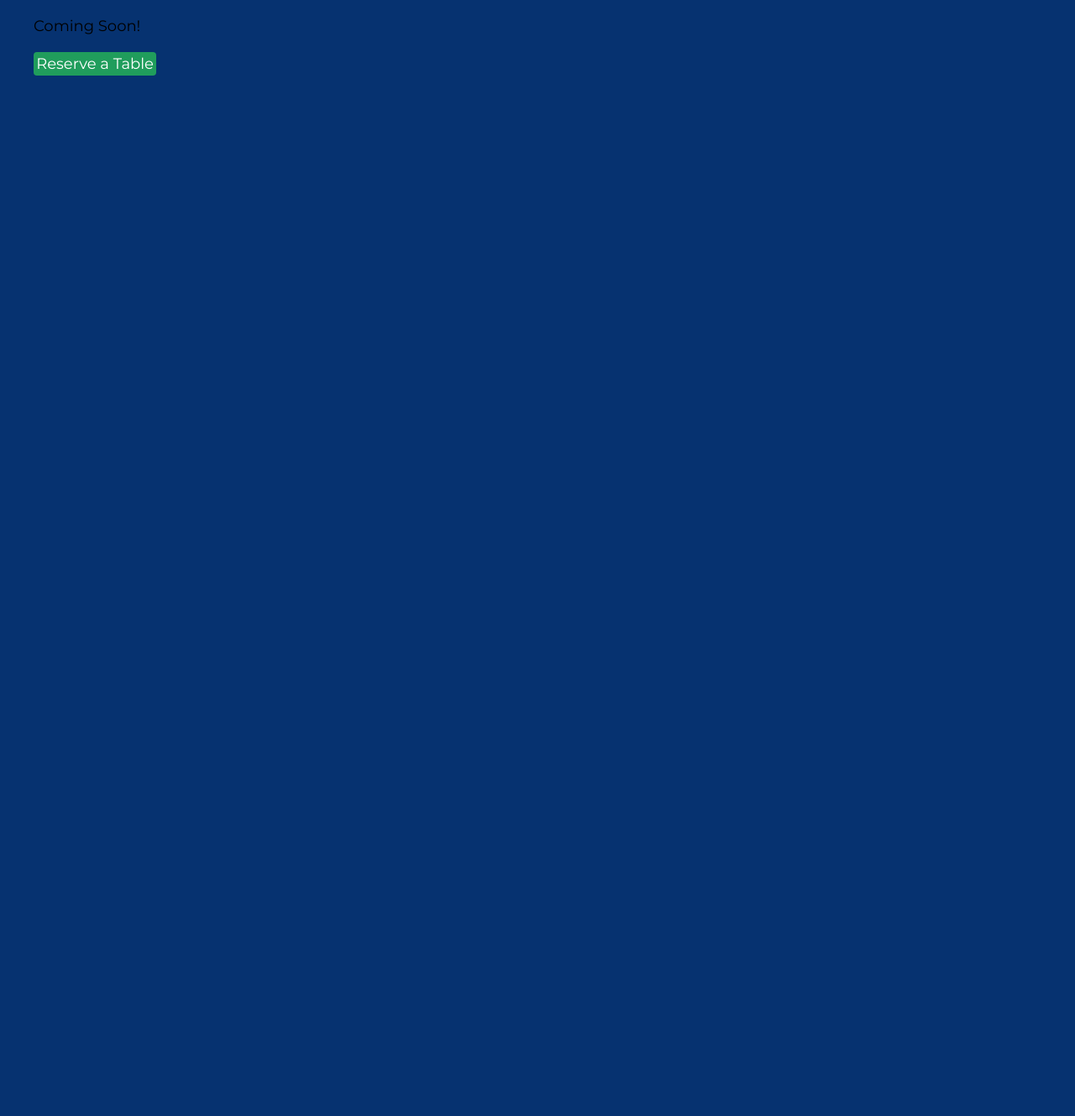
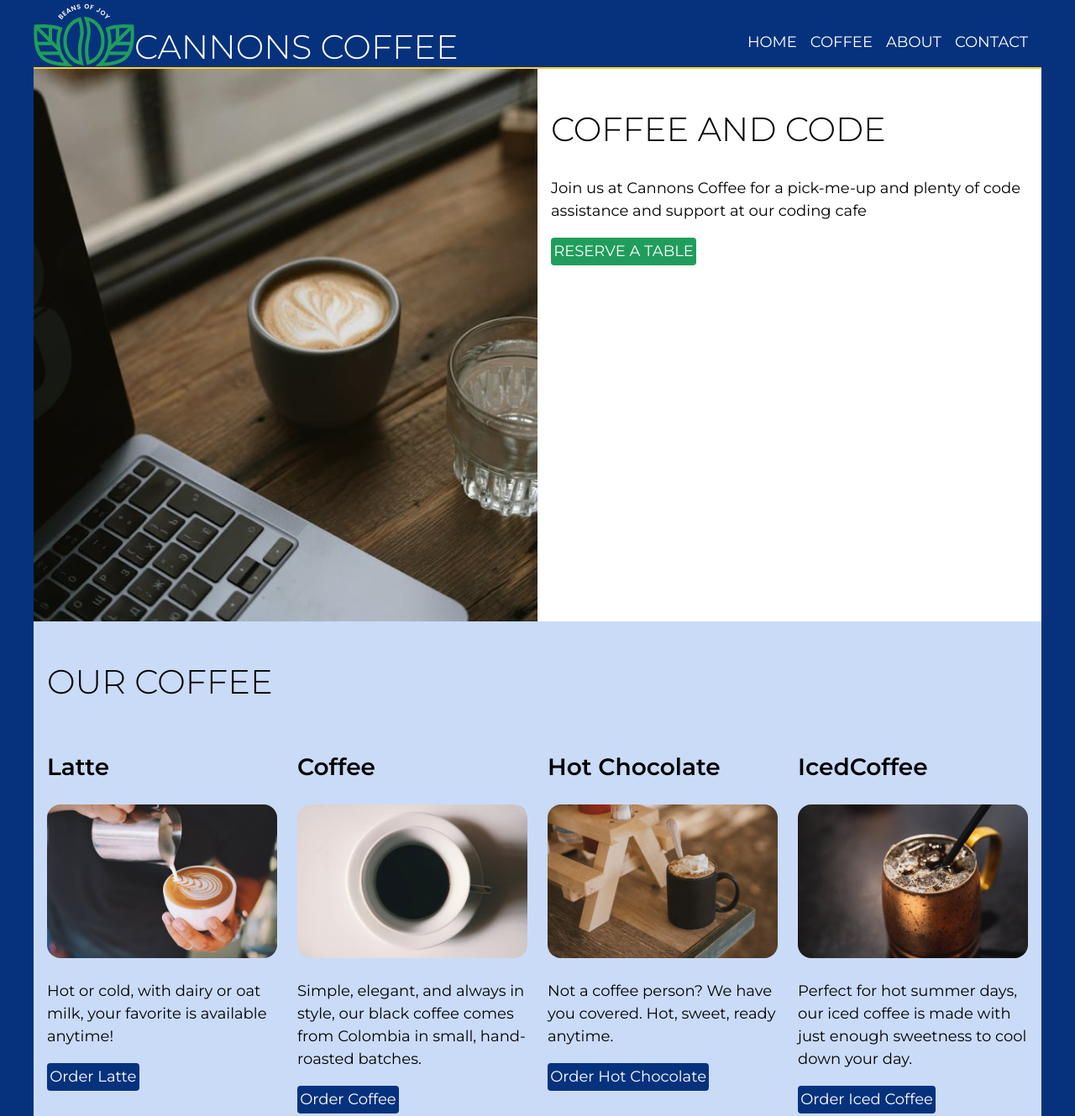
Before and after one commit to Grace-SM/cannons-coffee, a plain HTML site: page index.html in a window 1280 px wide. Shown: the top 1329 px of the page at 84% size. Before the commit the page ends 800 px from the top, so only its background shows below. Drawn offline with Linux system fonts and the light colour scheme.

Commit message:
html and css for homepage

```diff
--- a/css/styles.css
+++ b/css/styles.css
@@ -23,11 +23,9 @@ html {
   box-sizing: inherit;
 }
 
-
-
 body {
   color: black;
-  background-color: #063270;
+  background-color: var(--catalina);
   font-family: var(--main-font);
   font-size: 1.125rem;
   line-height: 1.5;
@@ -64,6 +62,8 @@ h3 {
   text-decoration: none;
   border-radius: 0.25rem;
 padding: .2rem;
+text-transform: uppercase;
+display: inline-block;
 }
 
 .mainbutton {
@@ -72,11 +72,132 @@ padding: .2rem;
   text-decoration: none;
   border-radius: 0.25rem;
 padding: .2rem;
+display: inline-block;
 }
-
 
 
 .container {
 max-width: 1200px;
 margin: 0 auto;
 }
+
+header { background-color: var(--catalina);
+  text-align: center;
+  border-bottom: 2px solid var(--sunglow);
+  /* display: flex; */
+  color: var(--white);
+  /* text-transform: uppercase; */
+
+}
+
+
+nav ul {
+list-style-type: none;
+flex-flow: row wrap;
+display: flex;
+justify-content: center;
+padding: 1rem;
+margin: .5rem;
+gap: 1rem;
+}
+
+nav a {
+  color: var(--white);
+  text-decoration: none;
+  text-transform: uppercase;
+}
+
+main{
+  background-color: var(--light-blue);
+}
+
+img {
+  max-width:100%;
+}
+
+.hero-content{
+  padding: 1rem;
+  background-color: var(--white);
+}
+
+
+.our-coffee{
+  padding: 1rem;
+  background-color: var(--light-blue);
+}
+
+.card img{
+   border-radius: 1rem;
+}
+
+.card h3{
+  font-weight: 600;
+}
+
+footer{
+  text-align: center;
+  background-color: var(--catalina);
+  color: var(--white);
+  padding: 1rem;
+  border-top: 2px solid var(--sunglow);
+}
+
+
+@media (min-width: 650px) {
+  .hero{
+    display: flex;
+  }
+
+  .hero img,
+  .hero-content{
+    width: 50%;
+  }
+
+  .hero img{
+    object-fit: cover;
+  }
+
+  .cards{
+    display: flex;
+    flex-wrap: wrap;
+    gap: 1.5rem;
+  }
+
+  .card{
+    flex: 1 1 40%;
+    width: 48%;
+  }
+}
+
+@media (min-width: 1000px){
+
+    main {
+    width: 100%;
+    max-width: none;
+    margin: 0;
+  }
+  body{
+    background-color: var(--catalina);
+  }
+.card{
+  flex: 1 1 20%;
+}
+
+header{
+  display: flex;
+  align-items: flex-end;
+}
+
+header nav{
+  margin-left: auto;
+}
+
+header h1 {
+    font-size: 2.5rem;
+  }
+
+  header nav ul {
+  margin: 0;
+  padding: 1;
+}
+}
--- a/index.html
+++ b/index.html
@@ -10,8 +10,97 @@
 
 <body>
     <div class="container">
-        <p>Coming Soon!</p>
-        <a href="link" class="button">Reserve a Table</a>
+
+        <header>
+
+            <img src="images/logo-nav.png" alt="cannons coffee logo, Beans of Joy">
+            <h1>CANNONS COFFEE</h1>
+            <nav>
+                <ul>
+                    <li><a href="index.html">Home</a></li>
+                    <li><a href="latte.html">Coffee</a></li>
+                    <li><a href="https://layalicoffeehouse.com/" target="_blank">About</a></li>
+                    <li><a href="mailto:graceprojectsinc@gmail.com">Contact</a></li>
+                </ul>
+            </nav>
+
+
+        </header>
+
+        <main>
+
+            <section class="hero">
+                <img src="images/coffee-computer.jpg" alt="Laptop with a cup of coffee and a glass of water">
+                <div class="hero-content">
+                    <h2> Coffee and Code</h2>
+                    <p>Join us at Cannons Coffee for a pick-me-up and plenty of code assistance and support at our
+                        coding
+                        cafe</p>
+                    <a href="https://rimalcoffee.com/events" class="button">Reserve a Table</a>
+                </div>
+            </section>
+
+            <section class="our-coffee">
+                <h2>Our Coffee</h2>
+
+                <div class="cards">
+
+
+
+
+                    <div class="card">
+                        <h3>Latte</h3>
+                        <img src="images/latte.jpg" alt="Latte in a cup">
+
+                        <p>Hot or cold, with dairy or oat milk, your favorite is available anytime!</p>
+                        <a href="https://espressocoffeeguide.com/what-is-a-latte/" class="mainbutton">Order Latte</a>
+
+                    </div>
+
+
+                    <div class="card">
+                        <h3>Coffee</h3>
+                        <img src="images/coffee.jpg" alt="Coffee in a cup">
+                        <p>Simple, elegant, and always in style, our black coffee comes from Colombia in small,
+                            hand-roasted
+                            batches.</p>
+                        <a href="https://albunncoffee.com/" class="mainbutton">Order Coffee</a>
+                    </div>
+
+                    <div class="card">
+                        <h3>Hot Chocolate</h3>
+                        <img src="images/hotchoc.jpg" alt="Hot Chocolate in a cup with whipped cream">
+                        <p>Not a coffee person? We have you covered. Hot, sweet, ready anytime.</p>
+                        <a href="https://www.delish.com/cooking/recipe-ideas/a63071910/hot-chocolate-recipe/"
+                            class="mainbutton">Order Hot Chocolate</a>
+                    </div>
+
+                    <div class="card">
+                        <h3> IcedCoffee</h3>
+                        <img src="images/iced.jpg" alt="Iced coffee in a mug witha straw">
+                        <p>Perfect for hot summer days, our iced coffee is made with just enough sweetness to cool down
+                            your day.</p>
+                        <a href="https://www.folgerscoffee.com/coffee/instant/how-to-guides/make-iced-coffee"
+                            class="mainbutton">Order Iced Coffee</a>
+                    </div>
+
+                </div>
+
+            </section>
+
+
+        </main>
+
+        <footer>
+            <div>
+                <img src="images/logo-footer.png" alt="Cannons Coffee, Beans of Joy! Est. 2014">
+
+                <p class="footerlabel">Cannons Coffee</p>
+                <p>EST. 2014</p>
+                <p>&copy; 2026 Cannons Coffee. All rights Reserved.</p>
+            </div>
+        </footer>
+
 
     </div>
 </body>
```
